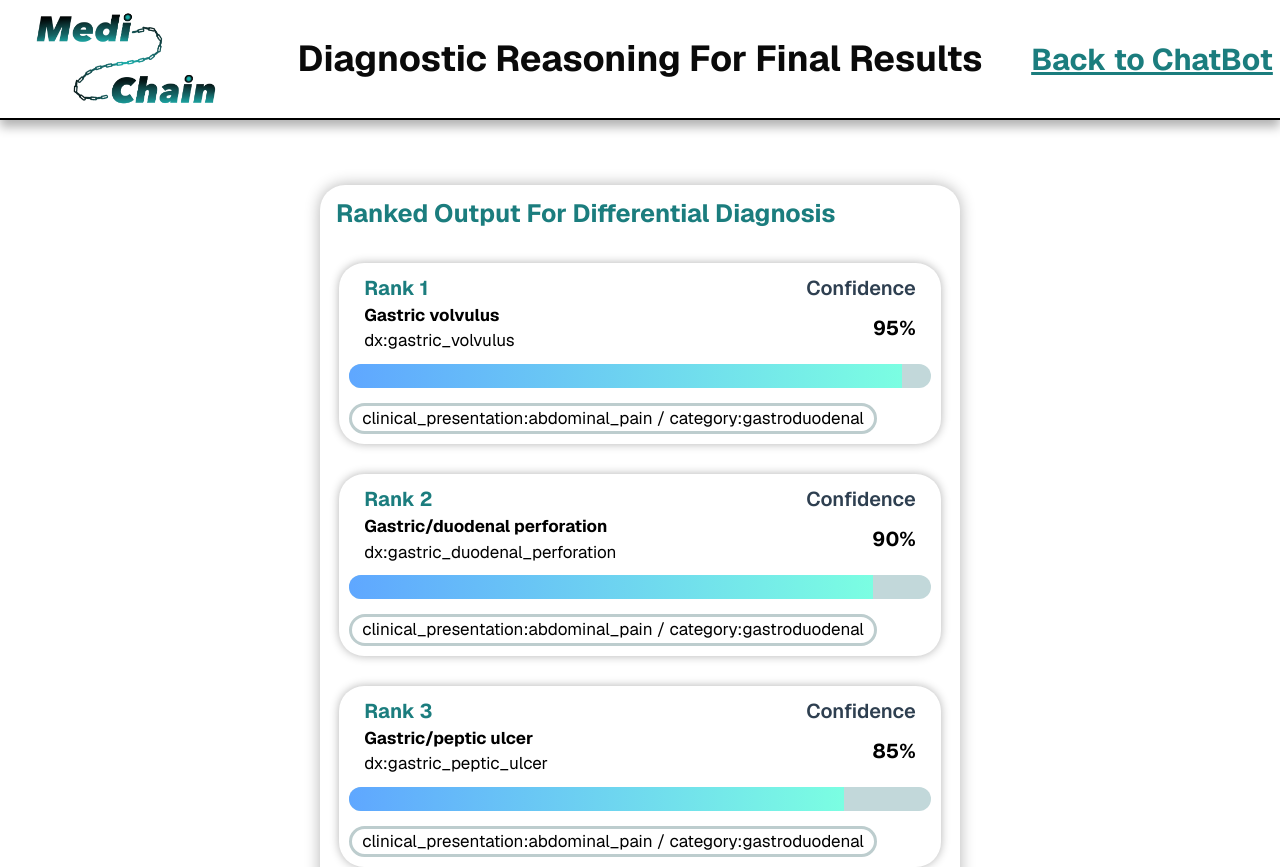
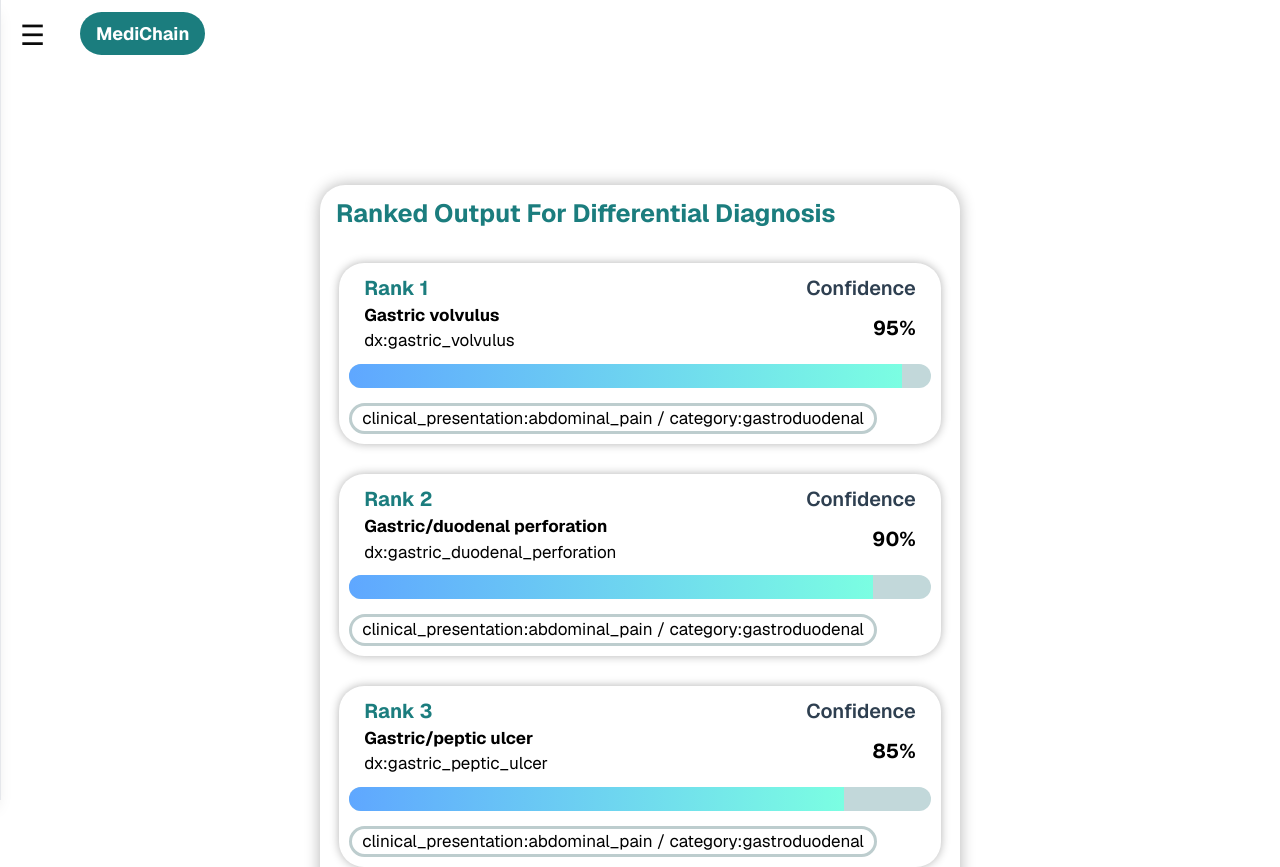
Before and after one commit to rr0nn/medichain, a Next.js app: page /finalresult in a window 1280 px wide. Shown: the top 867 px of the page. Built offline with nearby package versions, Linux system fonts and the light colour scheme.

Commit message:
feat: making ui consistent

```diff
--- a/app/finalresult/page.tsx
+++ b/app/finalresult/page.tsx
@@ -147,13 +147,39 @@ const TraceMatch = styled.div`
 const FillerDiv = styled.div`
   margin-top: 10px;
 `
+import { ArrowUp, SquarePlus  } from 'lucide-react';
+import { useState } from 'react';
 
 export default function Home() {
 
+  const [menuOpen, setMenuOpen] = useState(false);
+  return (
+    <>
+    <button
+            onClick={() => setMenuOpen(!menuOpen)}
+            className="fixed top-3.5 left-5 z-50 text-[28px] cursor-pointer"
+        >
+            ☰
+        </button>
 
-  return (
+       <div
+            className={`fixed  top-0 left-0 h-full w-70 bg-[#1BC2BD]/12 shadow-lg transform transition-transform duration-300
+                ${menuOpen ? "translate-x-0" : "-translate-x-full"}`}
+        >
+            <button
+                //onClick={createNewChat}
+                className="flex gap-2 items-center w-full text-[16px] text-left p-4 mt-20 hover:bg-white cursor-pointer border-b border-t"
+            > <SquarePlus size={16} />  New Chat
+            </button>
+            <div className="absolute top-0 left-70 h-full w-[1px] bg-gray-200"></div>
+        </div>
+
+         <div className='fixed top-3 left-20 bg-[#1B7D7E] text-[18px] font-bold text-white p-2 px-4 rounded-3xl'>
+            MediChain
+            </div>
+
     <ResultPage>
-      <Header>
+      {/* <Header>
         <Image
           src="/medichain.png"
           alt="Medichain logo"
@@ -163,7 +189,7 @@ export default function Home() {
         />
         Diagnostic Reasoning For Final Results
         <LinkHome href="/">Back to ChatBot</LinkHome>
-      </Header>
+      </Header> */}
       <DifferentialDiagnosis>
         <BoxTitle>
           Ranked Output For Differential Diagnosis
@@ -203,5 +229,6 @@ export default function Home() {
         <FillerDiv></FillerDiv>
       </DifferentialDiagnosis>
     </ResultPage>
+    </>
   );
 }
```
